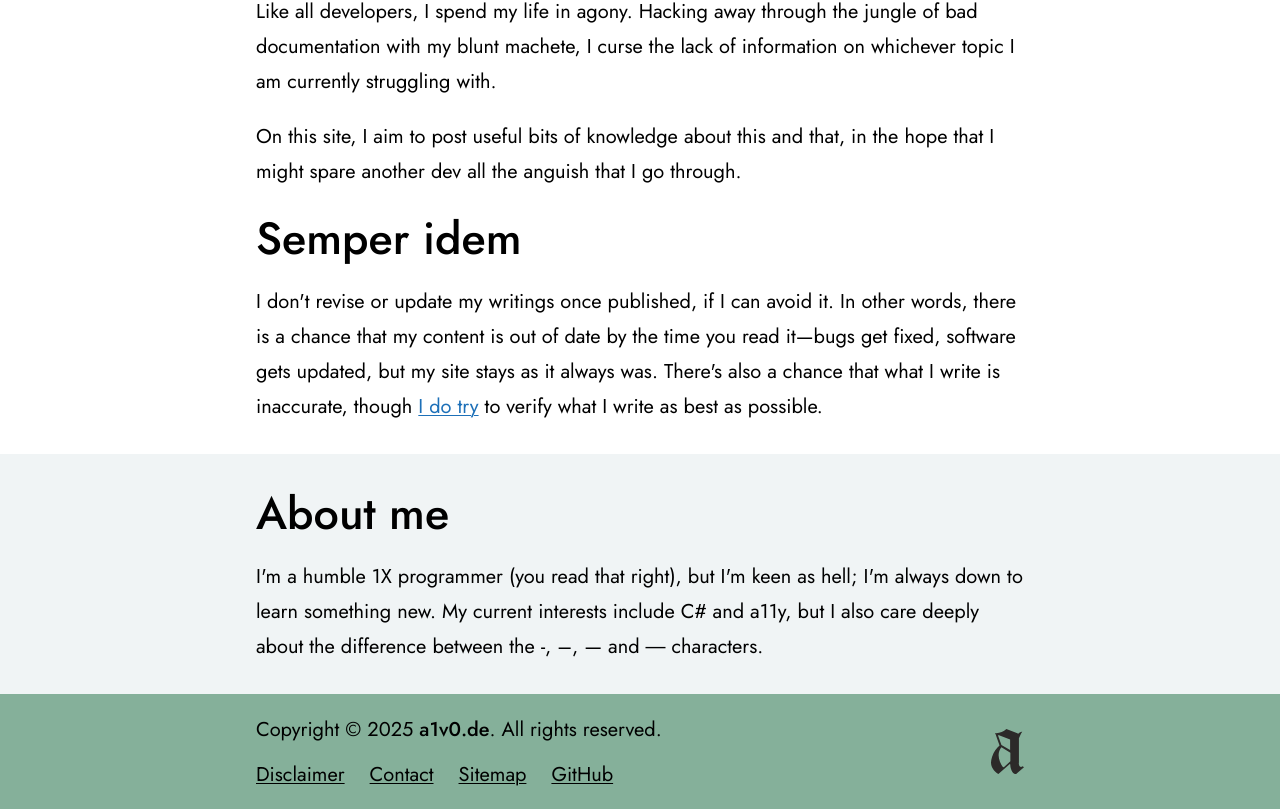
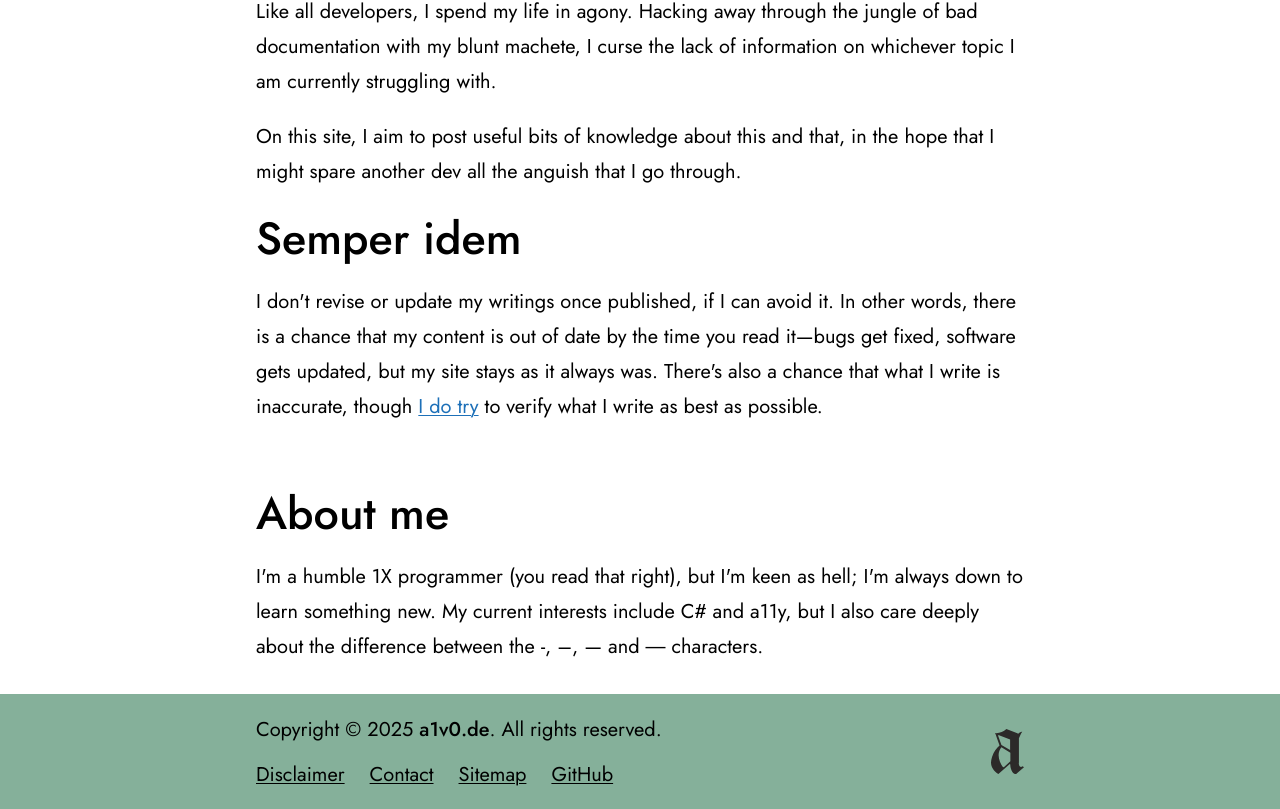
Before and after one commit to a1v0/a1v0.de, a Next.js app: page / in a window 1280 px wide. Shown: the part 516-1325 px from the top of the page. Built offline with nearby package versions, Linux system fonts and the light colour scheme.

Commit message:
Add correct style to section

```diff
--- a/app/page.tsx
+++ b/app/page.tsx
@@ -40,7 +40,7 @@ export default function Home() {
 					</p>
 				</article>
 			</div>
-			<div className="dark:dark-mode-background-grey dark:text-dark-mode-text-light grow bg-background-grey">
+			<div className="dark:dark-mode-background-grey dark:text-dark-mode-text-light bg-dark-mode-background-grey grow">
 				<article className="clear-gutters text-content">
 					<h2>About me</h2>
 					<p>
```
